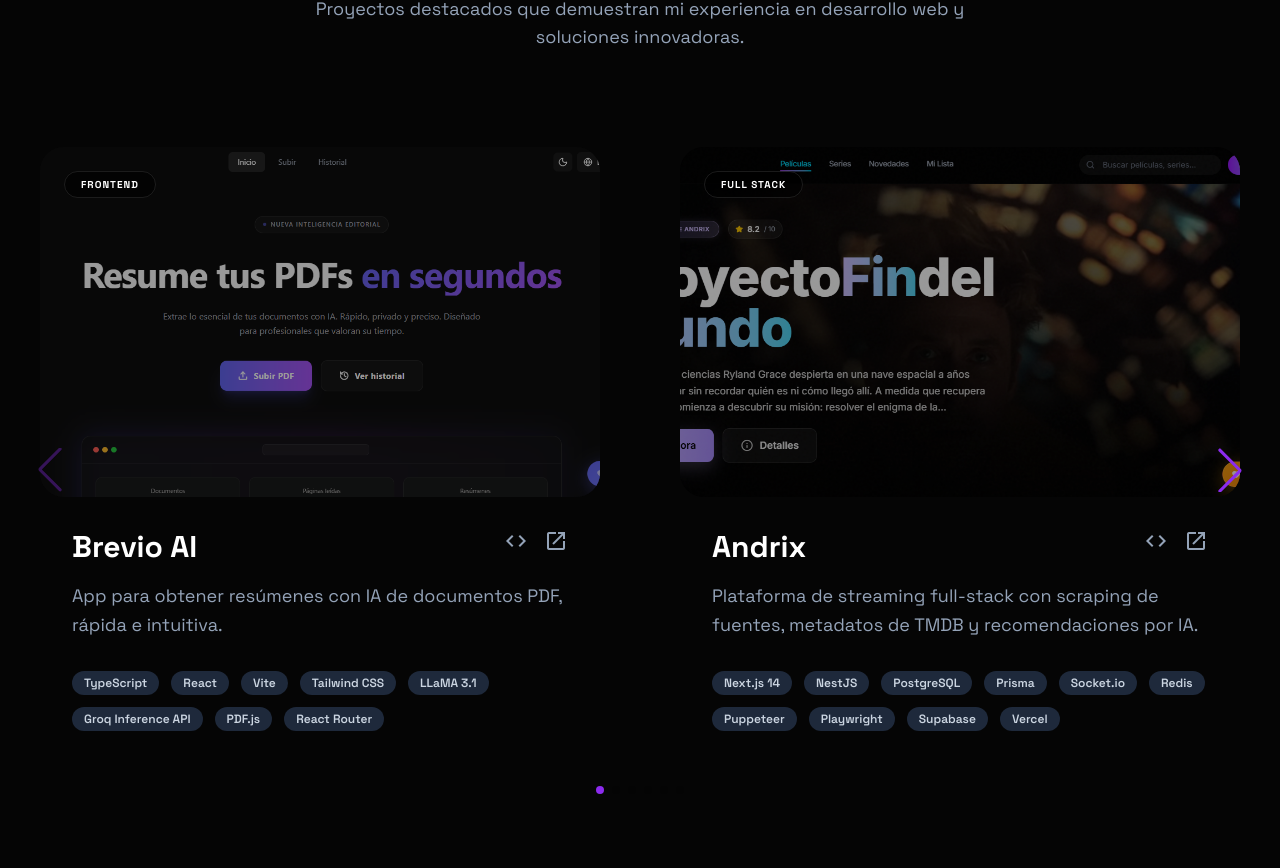
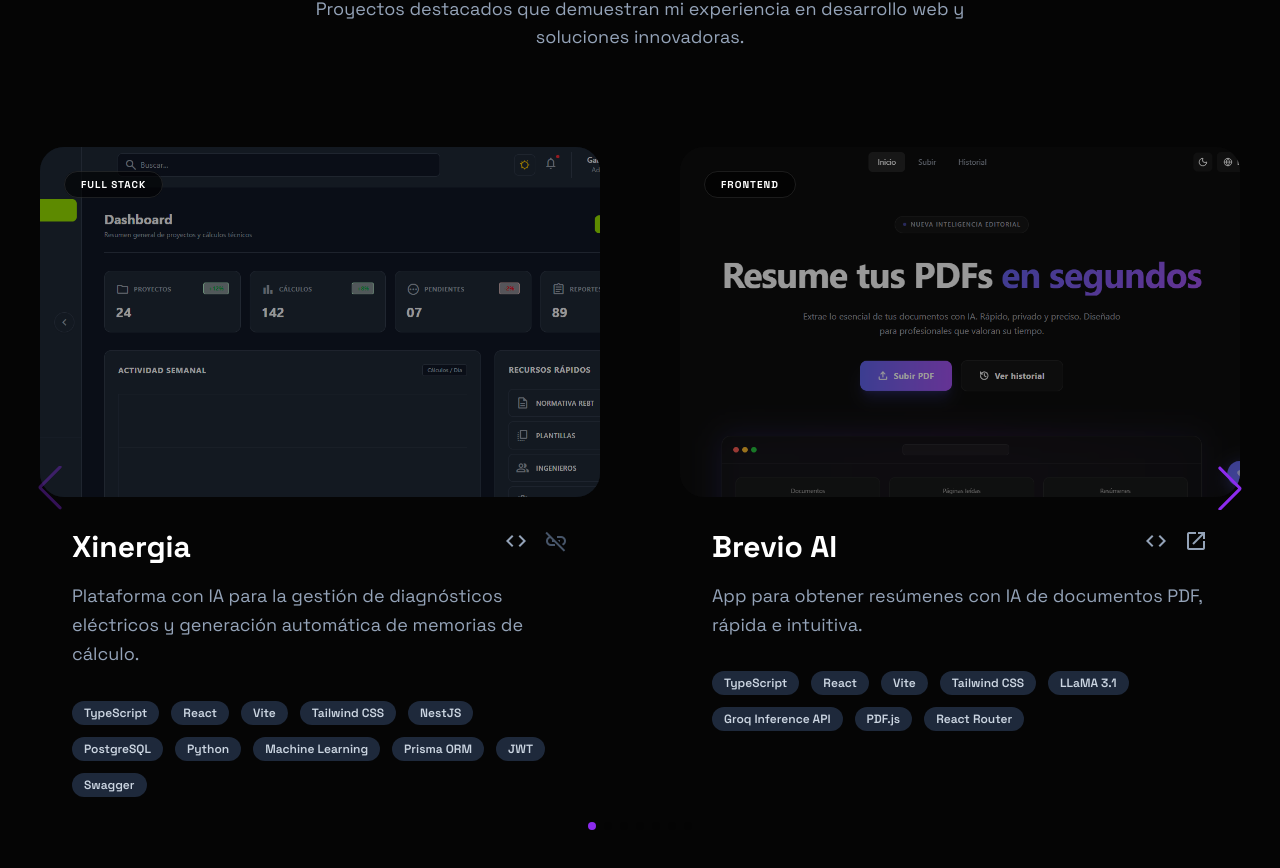
Before and after one commit to gabotoxf/Gabotoxf, a React (Vite) app in the folder frontend/: page / in a window 1280 px wide. Shown: the part 2757-3625 px from the top of the page. Built offline with nearby package versions, Linux system fonts and the light colour scheme.

Commit message:
Agregando proyectos

```diff
--- a/frontend/src/components/Projects.jsx
+++ b/frontend/src/components/Projects.jsx
@@ -25,6 +25,17 @@ const projectImages = Object.fromEntries(
    DATA DE PROYECTOS
 ====================================================== */
 const projects = [
+  {
+    tag: "FULL STACK",
+    title: "Xinergia",
+    description:
+      "Plataforma con IA para la gestión de diagnósticos eléctricos y generación automática de memorias de cálculo.",
+    image:
+      "xinergia",
+    tech: ["TypeScript", "React", "Vite", "Tailwind CSS", "NestJS", "PostgreSQL", "Python", "Machine Learning",  "Prisma ORM", "JWT", "Swagger"],
+    link: "#",
+    github: "#"
+  },
   {
     tag: "FRONTEND",
     title: "Brevio AI",
--- a/frontend/src/components/Skills.jsx
+++ b/frontend/src/components/Skills.jsx
@@ -17,8 +17,8 @@ const backendSkills = [
     { icon: "devicon-nestjs-plain", title: "NestJS", label: "Backend" },
     { icon: "devicon-php-plain", title: "PHP", label: "Backend" },
     { icon: "devicon-laravel-plain", title: "Laravel", label: "Framework" },
-    { icon: "devicon-postgresql-plain", title: "PostgreSQL", label: "Database" },
-    { icon: "devicon-mysql-plain", title: "MySQL", label: "Database" },
+    { icon: "devicon-postgresql-plain", title: "PostgreSQL", label: "Base de Datos" },
+    { icon: "devicon-mysql-plain", title: "MySQL", label: "Base de Datos" },
     { icon: "devicon-prisma-plain", title: "Prisma", label: "ORM" },
     { icon: "devicon-redis-plain", title: "Redis", label: "Cache" },
     { icon: "devicon-python-plain", title: "Python", label: "Lenguaje" },
```
Also changed, not shown: frontend/src/assets/img/proyectos/xinergia.png (added).
